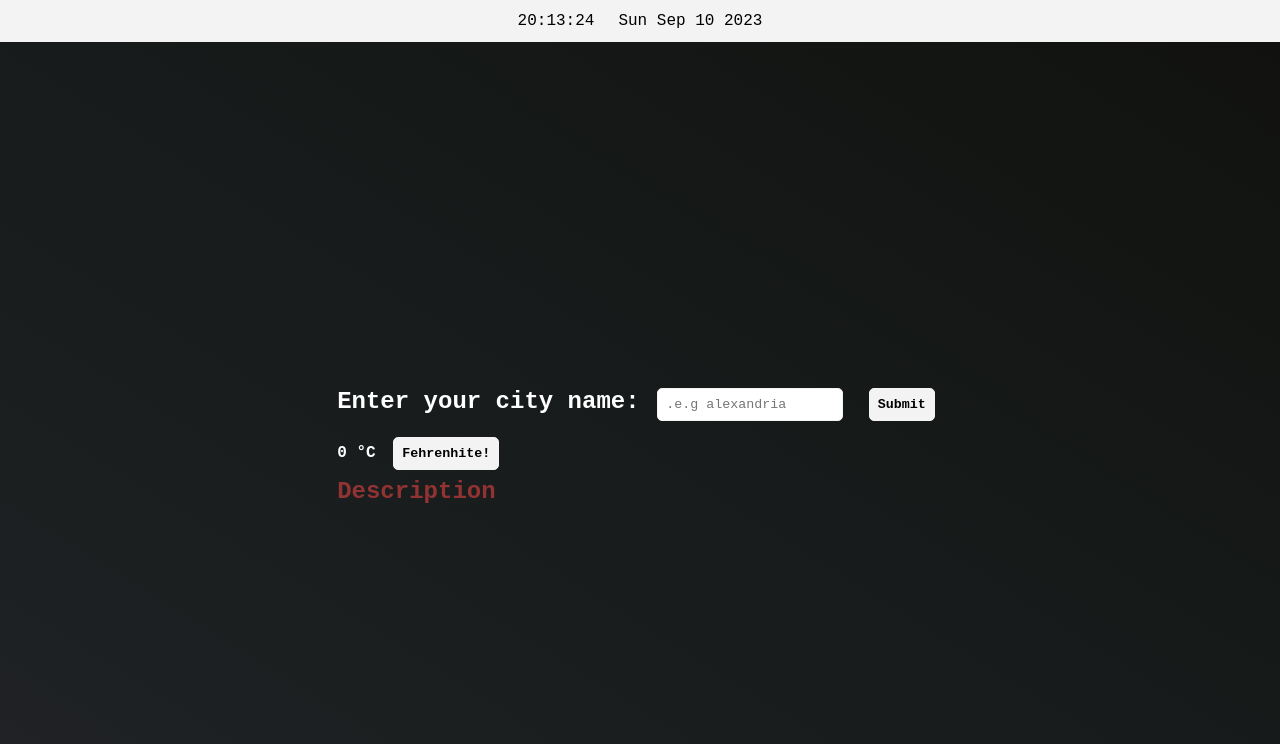
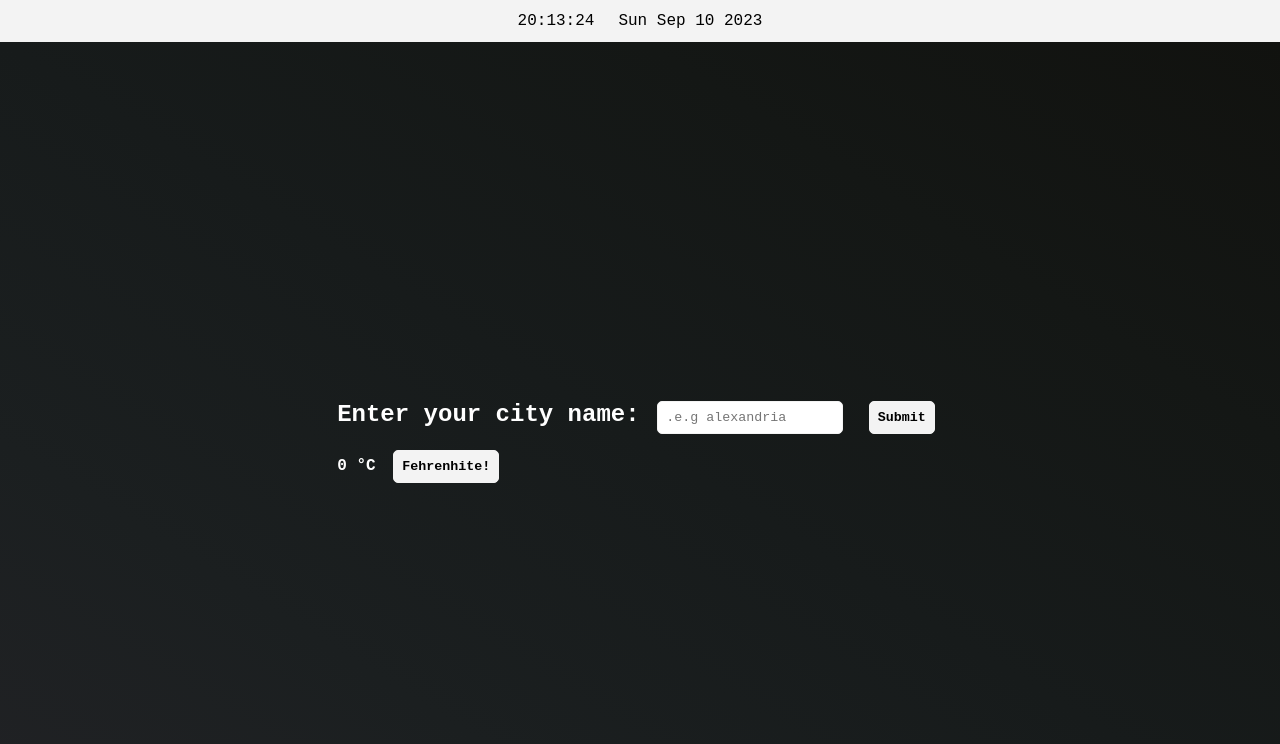
Before and after one commit to muhammadalaa20/newWeatherApp, a plain HTML site: page index.html in a window 1280 px wide. Drawn offline with Linux system fonts and the light colour scheme.

Commit message:
fixing the bug

```diff
--- a/app.js
+++ b/app.js
@@ -29,6 +29,7 @@ form.addEventListener('submit', (e) => {
   fetch(url).then(response => response.json()).then(data => description.textContent = data.weather[0].description);
   fetch(url).then(response => response.json()).then(data => weatherIcon.src = `http://openweathermap.org/img/w/${data.weather[0].icon}.png`);
   weatherIcon.style.display = 'block';
+  description.style.display = 'block';
   degree.textContent = '°C';
   button.textContent = 'Fehrenhite!';
 });
--- a/index.html
+++ b/index.html
@@ -28,7 +28,7 @@
                 <button id="unit" onclick="convert()">Fehrenhite!</button>
             </div>
             <div class="weather__desc">
-                <span id="desc">Description</span>
+                <span id="desc" style="display: none;">Description</span>
             </div>
             <div class="weather__icon">
                 <img src="" alt="Weather-Icon" id="wicon" class="bounce-in" style="display: none;">
```
